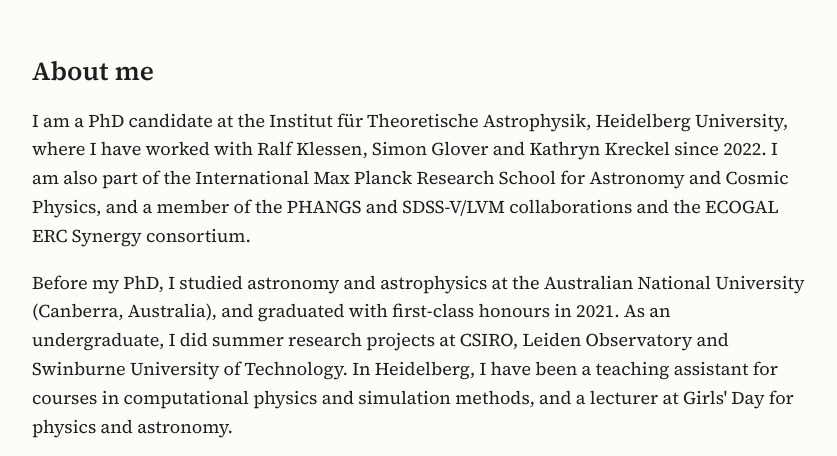
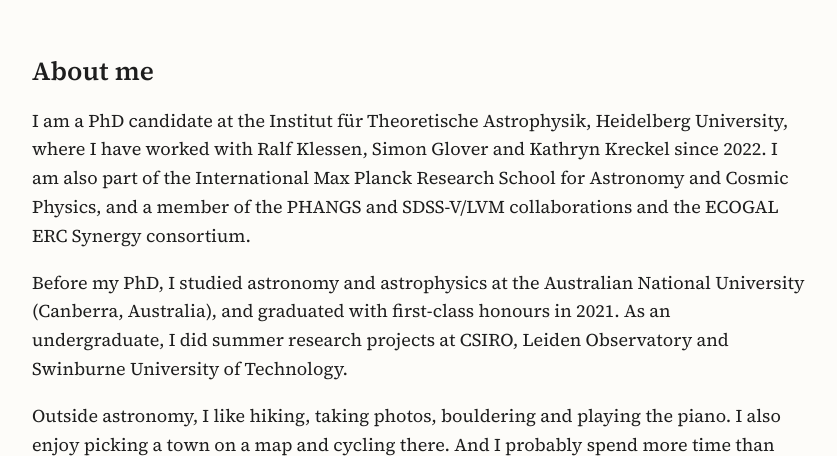
Before and after one commit to JiaWeiTeh/jiaweiteh.github.io, a plain HTML site: page index.html in a window 1280 px wide. Shown: the part 322-778 px from the top of the page, without its empty margins (221-1058 px from the left). Drawn offline with Linux system fonts and the light colour scheme.

Commit message:
About: drop the teaching sentence

```diff
--- a/index.html
+++ b/index.html
@@ -46,9 +46,7 @@
   <p>
     Before my PhD, I studied astronomy and astrophysics at the Australian National University
     (Canberra, Australia), and graduated with first-class honours in 2021. As an undergraduate, I did
-    summer research projects at CSIRO, Leiden Observatory and Swinburne University of Technology. In
-    Heidelberg, I have been a teaching assistant for courses in computational physics and simulation
-    methods, and a lecturer at Girls' Day for physics and astronomy.
+    summer research projects at CSIRO, Leiden Observatory and Swinburne University of Technology.
   </p>
   <p>
     Outside astronomy, I like hiking, taking photos, bouldering and playing the piano. I also enjoy
```
